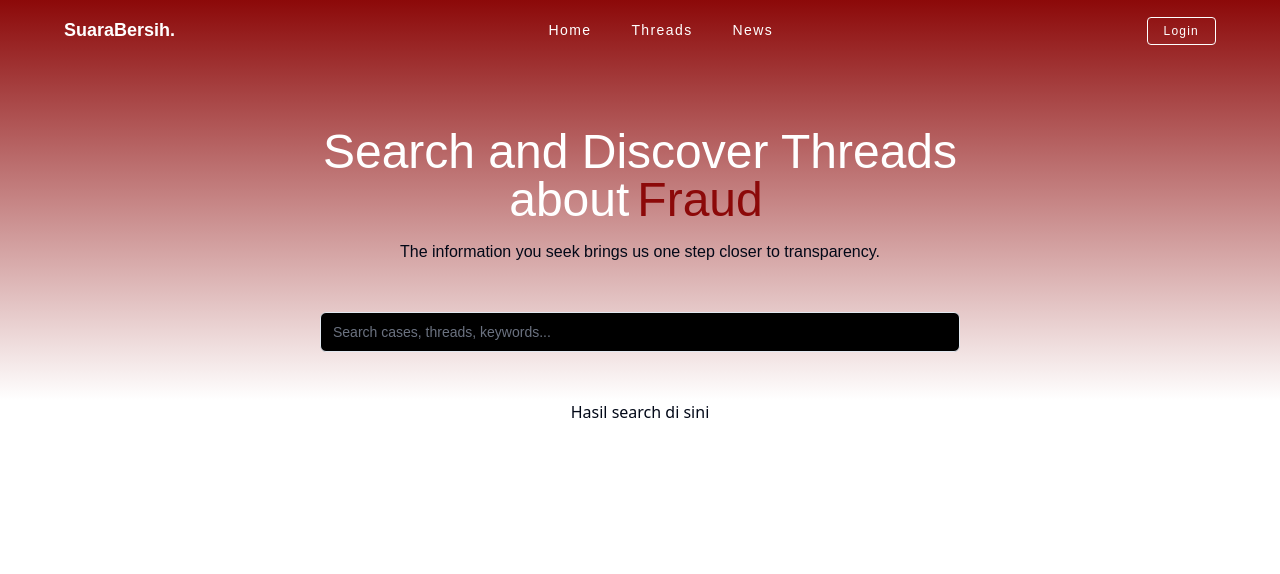
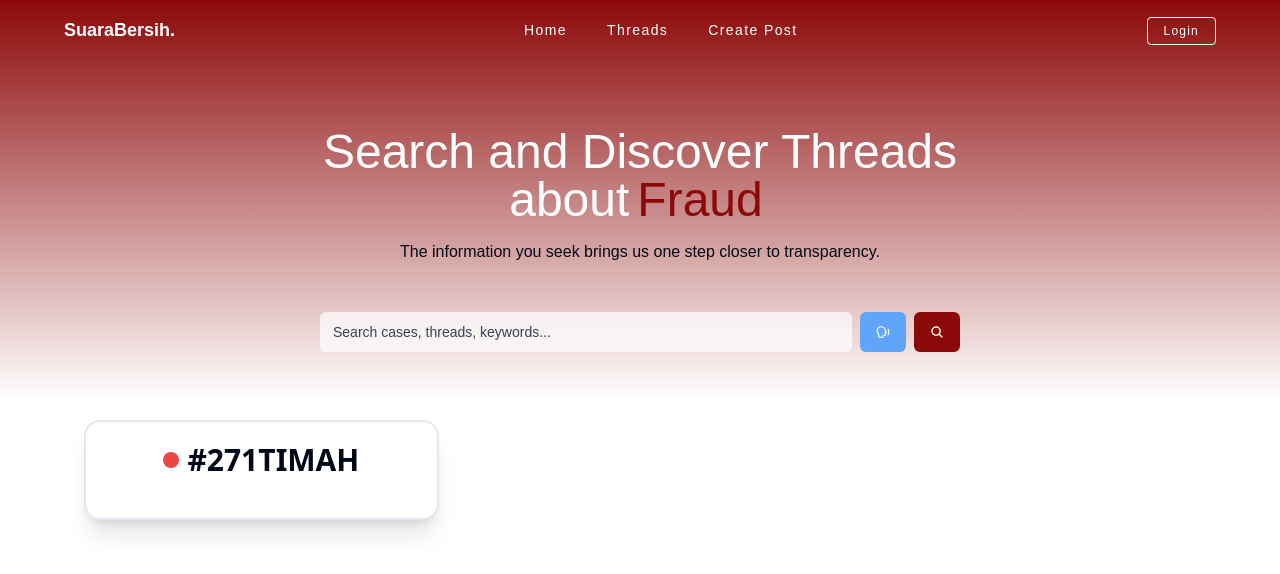
Before and after one commit to Deceive00/suara-bersih, a React (Vite) app in the folder frontend/: page /searchthread in a window 1280 px wide. Shown: the top 574 px of the page. Built offline with nearby package versions, Linux system fonts and the light colour scheme.

Commit message:
search thread almost done

```diff
--- a/frontend/package.json
+++ b/frontend/package.json
@@ -15,8 +15,9 @@
     "@radix-ui/react-progress": "^1.1.0",
     "@radix-ui/react-slot": "^1.1.0",
     "@radix-ui/react-switch": "^1.1.0",
+    "@radix-ui/react-tabs": "^1.1.0",
     "@radix-ui/react-toast": "^1.2.1",
-    "@radix-ui/react-tabs": "^1.1.0",
+    "@radix-ui/react-tooltip": "^1.1.2",
     "axios": "^1.7.2",
     "class-variance-authority": "^0.7.0",
     "clsx": "^2.1.1",
--- a/frontend/src/components/Navbar.tsx
+++ b/frontend/src/components/Navbar.tsx
@@ -46,13 +46,13 @@ const Navbar = () => {
           </NavigationMenuLink>
         </NavigationMenuItem>
         <NavigationMenuItem>
-          <NavigationMenuLink className=" hover:text-slate-300" href="/createpost">
+          <NavigationMenuLink className=" hover:text-slate-300" href="/searchthread">
             Threads
           </NavigationMenuLink>
         </NavigationMenuItem>
         <NavigationMenuItem>
-          <NavigationMenuLink className=" hover:text-slate-300" href="/">
-            News
+          <NavigationMenuLink className=" hover:text-slate-300" href="/createpost">
+            Create Post
           </NavigationMenuLink>
         </NavigationMenuItem>
       </NavigationMenuList>
--- a/frontend/src/components/ui/card.tsx
+++ b/frontend/src/components/ui/card.tsx
@@ -1,7 +1,9 @@
 import * as React from "react"
 
 import { cn } from "@lib/utils"
-import Tooltip from "./tooltip";
+import { Tooltip } from "./tooltip";
+
+
 
 const PostCard = () => {
   return (
@@ -33,7 +35,7 @@ const PostCard = () => {
           </CardDescription>
           </div>
           <div className="flex justify-center items-center">
-            <Tooltip></Tooltip>
+            {/* <Tooltip></Tooltip> */}
           </div>
         </div>
       </CardHeader>
--- /dev/null
+++ b/frontend/src/components/ui/thread-card.tsx
@@ -0,0 +1,53 @@
+import React from "react";
+import { Thread } from "src/types/threads-type";
+import {
+  Tooltip,
+  TooltipContent,
+  TooltipProvider,
+  TooltipTrigger,
+} from "@radix-ui/react-tooltip";
+
+interface ThreadCardProps {
+  thread: Thread;
+}
+
+const ThreadCard: React.FC<ThreadCardProps> = ({ thread }) => {
+  const getStatusColor = (status: string | undefined) => {
+    switch (status) {
+      case "complaint filed":
+        return "bg-red-500";
+      case "on trial":
+        return "bg-yellow-500";
+      case "concluded":
+        return "bg-green-500";
+      default:
+        return "bg-gray-300";
+    }
+  };
+
+  return (
+    <TooltipProvider>
+      <Tooltip>
+        <TooltipTrigger asChild>
+          <div className="card bg-white shadow-xl m-1 border-2 px-11 py-5 flex justify-between items-center">
+            <div>
+              <h2 className="card-title text-3xl mb-5">            <div
+              className={`w-4 h-4 rounded-full ${getStatusColor(
+                thread.status
+              )}`}
+            />{thread.threadTitle}</h2>
+              {/* <p>{thread.status}</p> */}
+              {/* <p>Upvotes: {thread.userUpvotes.length}</p>
+        <p>Downvotes: {thread.userDownvotes.length}</p> */}
+            </div>
+          </div>
+        </TooltipTrigger>
+        <TooltipContent className="text-sm bg-slate-600 text-white rounded-md p-3">
+          <p>Status: {thread.status}</p>
+        </TooltipContent>
+      </Tooltip>
+    </TooltipProvider>
+  );
+};
+
+export default ThreadCard;
--- a/frontend/src/components/ui/tooltip.tsx
+++ b/frontend/src/components/ui/tooltip.tsx
@@ -1,21 +1,28 @@
-import { BiUpvote } from "react-icons/bi";
-import { BiDownvote } from "react-icons/bi";
+import * as React from "react"
+import * as TooltipPrimitive from "@radix-ui/react-tooltip"
 
-const Tooltip = () => {
-  return (
-    <ul className="m-0 p-2 menu rounded-box gap-y-2">
-      <li>
-        <a className="tooltip tooltip-right" data-tip="Up vote">
-          <BiUpvote className="text-lg text-green-800"/>
-        </a>
-      </li>
-      <li>
-        <a className="tooltip tooltip-right" data-tip="Down vote">
-          <BiDownvote className="text-lg text-RedPrimary"/>
-        </a>
-      </li>
-    </ul>
-  );
-};
+import { cn } from "@lib/utils"
 
-export default Tooltip;
+const TooltipProvider = TooltipPrimitive.Provider
+
+const Tooltip = TooltipPrimitive.Root
+
+const TooltipTrigger = TooltipPrimitive.Trigger
+
+const TooltipContent = React.forwardRef<
+  React.ElementRef<typeof TooltipPrimitive.Content>,
+  React.ComponentPropsWithoutRef<typeof TooltipPrimitive.Content>
+>(({ className, sideOffset = 4, ...props }, ref) => (
+  <TooltipPrimitive.Content
+    ref={ref}
+    sideOffset={sideOffset}
+    className={cn(
+      "z-50 overflow-hidden rounded-md border bg-popover px-3 py-1.5 text-sm text-popover-foreground shadow-md animate-in fade-in-0 zoom-in-95 data-[state=closed]:animate-out data-[state=closed]:fade-out-0 data-[state=closed]:zoom-out-95 data-[side=bottom]:slide-in-from-top-2 data-[side=left]:slide-in-from-right-2 data-[side=right]:slide-in-from-left-2 data-[side=top]:slide-in-from-bottom-2",
+      className
+    )}
+    {...props}
+  />
+))
+TooltipContent.displayName = TooltipPrimitive.Content.displayName
+
+export { Tooltip, TooltipTrigger, TooltipContent, TooltipProvider }
--- a/frontend/src/pages/search-thread-page.tsx
+++ b/frontend/src/pages/search-thread-page.tsx
@@ -2,6 +2,11 @@ import Navbar from "@components/Navbar";
 import { Button } from "@components/ui/button";
 import { FlipWords } from "@components/ui/flip-words";
 import { Input } from "@components/ui/input";
+import { useRef, useState } from "react";
+import { RiSpeakLine } from "react-icons/ri";
+import { IoSearch } from "react-icons/io5";
+import { Thread } from "src/types/threads-type";
+import ThreadCard from "@components/ui/thread-card";
 
 const SearchThread = () => {
   const words = [
@@ -10,6 +15,80 @@ const SearchThread = () => {
     "Embezzlement",
     "Corruption",
     "Transparency",
+  ];
+
+  const [recording, setRecording] = useState(false);
+  const [inputValue, setInputValue] = useState<string>("");
+  const recorder = useRef<MediaRecorder | null>(null);
+  const stream = useRef<MediaStream | null>(null);
+
+  const handleMicClick = async () => {
+    try {
+      if (!recording) {
+        const userMediaStream = await navigator.mediaDevices.getUserMedia({
+          audio: true,
+        });
+        stream.current = userMediaStream;
+
+        recorder.current = new MediaRecorder(userMediaStream);
+        const chunks: Blob[] = [];
+
+        recorder.current.ondataavailable = (event) => {
+          chunks.push(event.data);
+        };
+
+        recorder.current.onstop = async () => {
+          const audioBlob = new Blob(chunks, { type: chunks[0].type });
+          await sendAudioToBackend(audioBlob);
+        };
+
+        recorder.current.start();
+        setRecording(true);
+      } else {
+        recorder.current?.stop();
+        setRecording(false);
+
+        stream.current?.getTracks().forEach((track) => track.stop());
+      }
+    } catch (error) {
+      console.error("Error accessing microphone:", error);
+    }
+  };
+
+  const sendAudioToBackend = async (audioBlob: Blob) => {
+    try {
+      const formData = new FormData();
+      formData.append("file", audioBlob, "uploaded_audio.wav");
+
+      const response = await fetch("http://127.0.0.1:5000/transcribe", {
+        method: "POST",
+        mode: "cors",
+        body: formData,
+      });
+
+      if (!response.ok) {
+        throw new Error("Failed to send audio to backend");
+      }
+
+      const data = await response.json();
+      setInputValue((prevValue) => `${prevValue} ${data.transcription}`);
+    } catch (error) {
+      console.error("Error sending audio to backend:", error);
+    }
+  };
+
+  const handleInputChange = (event: React.ChangeEvent<HTMLInputElement>) => {
+    setInputValue(event.target.value);
+  };
+
+  const threads: Thread[] = [
+    {
+      threadId: "1",
+      threadTitle: "#271TIMAH",
+      userUpvotes: ["user1", "user2"],
+      userDownvotes: ["user3"],
+      status: "complaint filed",
+    },
   ];
   return (
     <div className="">
@@ -28,13 +107,32 @@ const SearchThread = () => {
             <Input
               type="text"
               placeholder="Search cases, threads, keywords..."
-              className="bg-black text-white placeholder:text-gray-500"
+              className="bg-white bg-opacity-70 text-black placeholder:text-gray-700 border-transparent "
+              value={inputValue}
+              onChange={handleInputChange}
             />
+            <Button
+              onClick={handleMicClick}
+              className="bg-blue-400 text-WhitePrimary hover:bg-blue-500 hover:text-lg transition-all duration-300"
+            >
+              {recording ? (
+                <span className="loading loading-bars loading-xs"></span>
+              ) : (
+                <RiSpeakLine />
+              )}
+            </Button>
+            <Button className="bg-RedPrimary text-WhitePrimary hover:text-lg transition-all duration-300">
+              <IoSearch />
+            </Button>
           </div>
         </div>
       </div>
       {/* bagian hasil */}
-      <div>Hasil search di sini</div>
+      <div className="grid grid-cols-3 gap-4 p-4 mx-16">
+        {threads.map((thread) => (
+          <ThreadCard key={thread.threadId} thread={thread} />
+        ))}
+      </div>
     </div>
   );
 };
```
Also changed, not shown: 1 other file (tests, documents, lock files or other folders).
